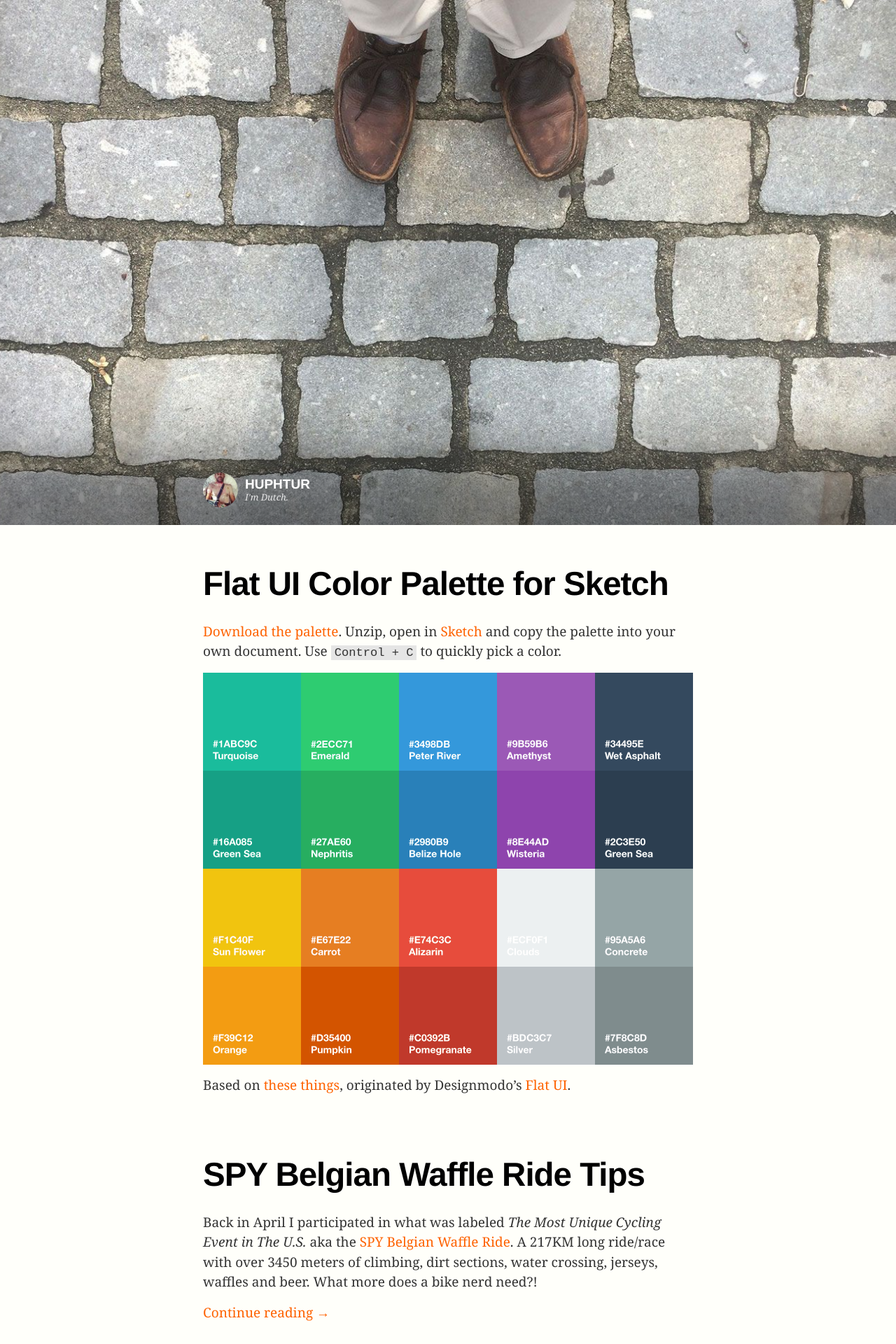
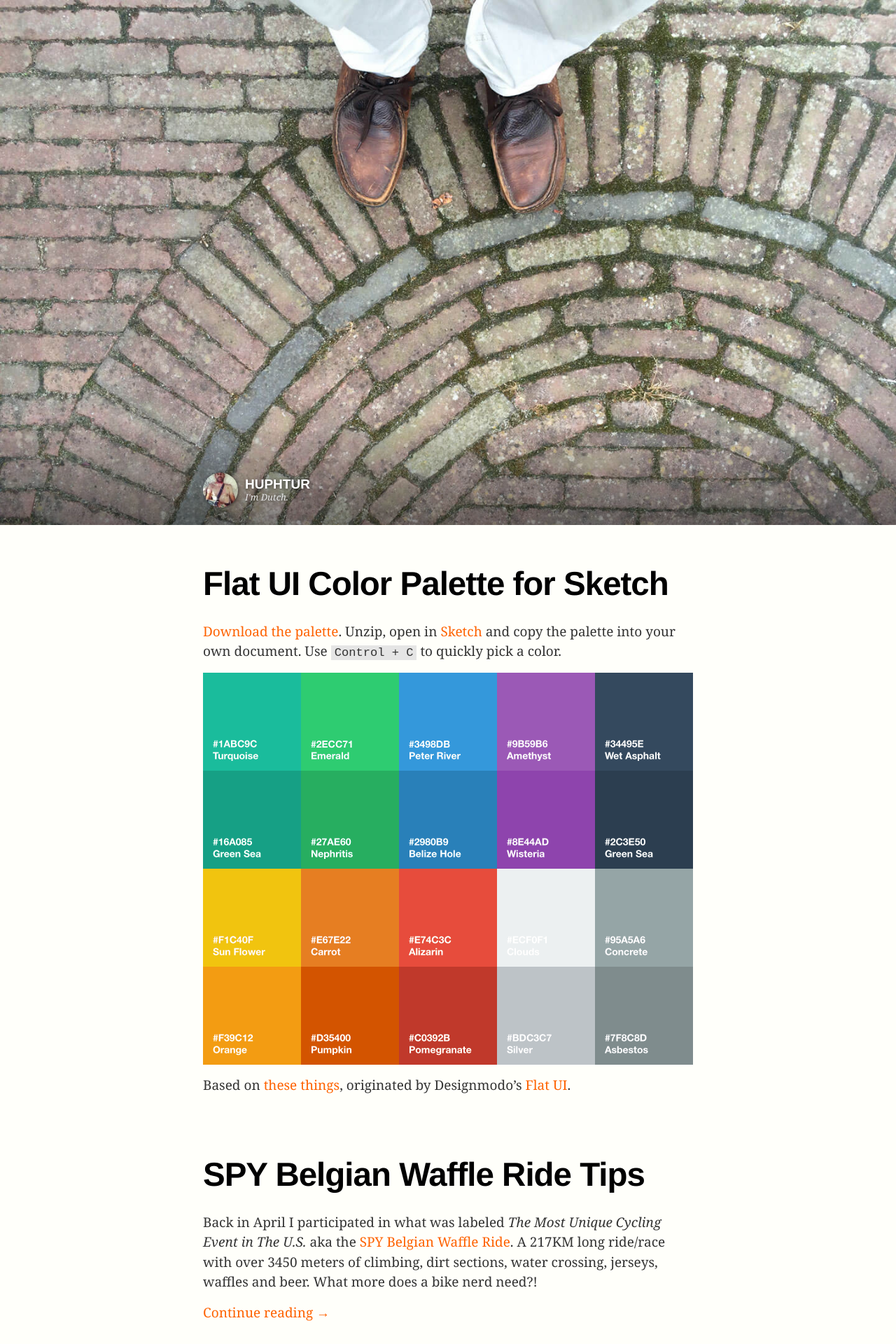
Before and after one commit to huphtur/huphtur.github.io, a Jekyll site: the page built from index.html, in a window 1280 px wide. Shown: the top 1920 px of the page at 70% size. Built offline with Jekyll 4.4.1, drawn with Linux system fonts in a browser that asks for light colours; comment, search, counter and statistics services are not loaded.

Commit message:
fixed header with shadow fix for chrome

```diff
--- a/_sass/_layout.scss
+++ b/_sass/_layout.scss
@@ -2,19 +2,34 @@
 .site-header {
   min-height: 75px;
   padding-top:25px;
-  background:url(/images/feet-cobbles.jpg) no-repeat bottom center $brand-color;
-  background-size:cover;
-  box-shadow:inset 0 -150px 100px -50px rgba(0,0,0,.5);
+  background:url(/images/feet-dome.jpg) no-repeat fixed center -320px / cover $brand-color;
+  position:relative;
+  &:after {
+    content: '';
+    position: absolute;
+    left: 0;
+    width: 100%;
+    bottom: 0;
+    height: 150px;
+    z-index:0;
+    background-image: linear-gradient(to bottom, rgba(0,0,0,0) 1%,rgba(0,0,0,0.45) 100%);
+  }
+  .wrapper {
+    z-index:10;
+    position:relative;
+  }
   img {
     border-radius:100%;
     height:50px;
     float:left;
     margin-right:10px;
+    box-shadow: $subtle-shadow;
   }
 }
 
 .homepage .site-header {
   padding-top:75vh;
+  background-position:50% 0;
 }
 
 .site-title {
@@ -23,6 +38,7 @@
   padding-top:7px;
   margin: 0;
   text-transform:uppercase;
+  text-shadow:$subtle-shadow;
   &,
   a {
     color:white;
@@ -39,6 +55,7 @@
   font-weight:300;
   font-style: italic;
   margin:0;
+  text-shadow:$subtle-shadow;
 }
 
 // Page content
--- a/css/main.scss
+++ b/css/main.scss
@@ -15,6 +15,8 @@
 $background-color: #fffffa;
 $brand-color:      #fe6201;
 $gray-color:       #e5e5e5;
+
+$subtle-shadow:    1px 1px 4px rgba(0,0,0,.5);
 
 // Width of the content area
 $content-width:    760px;
```
Also changed, not shown: images/feet-dome.jpg (added).
